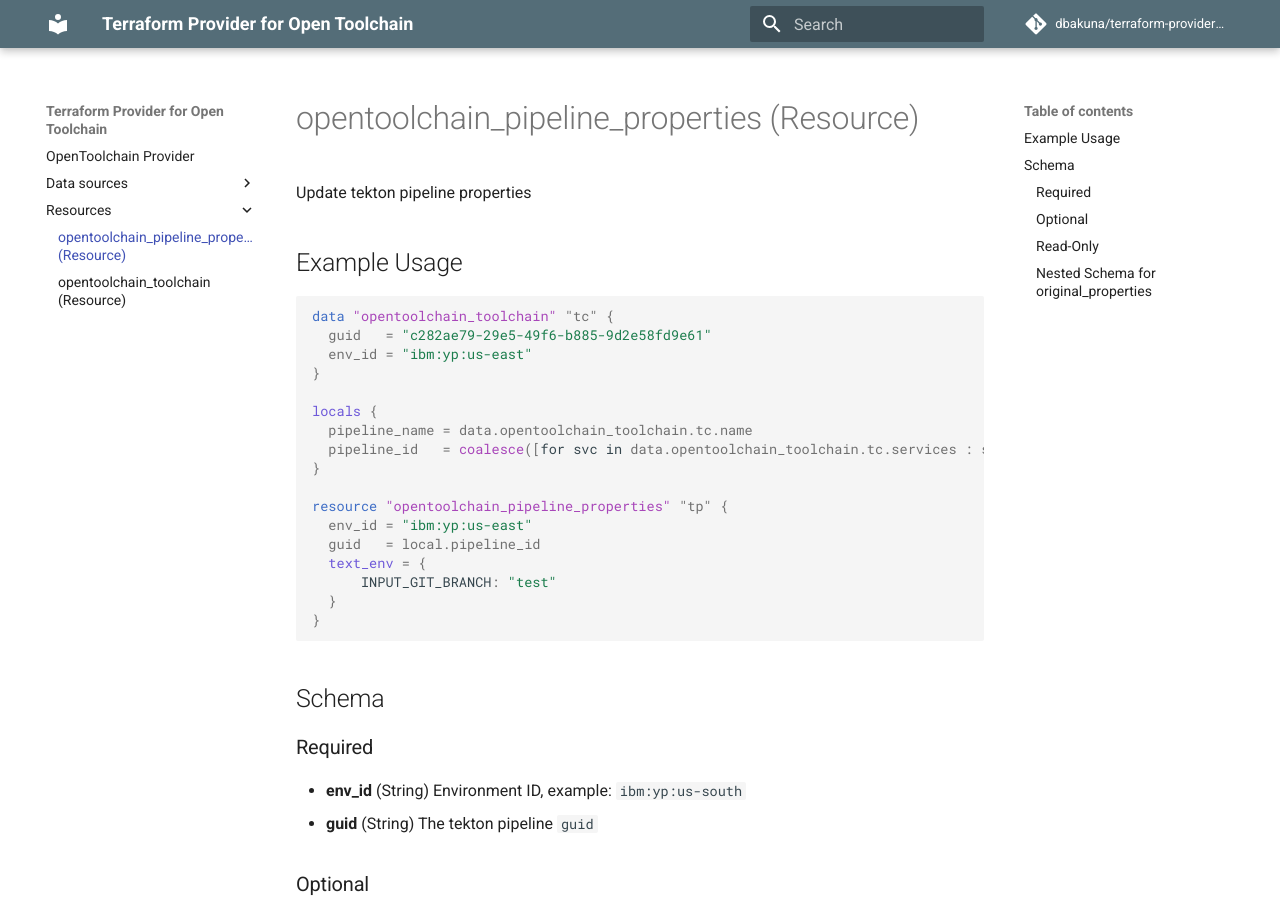
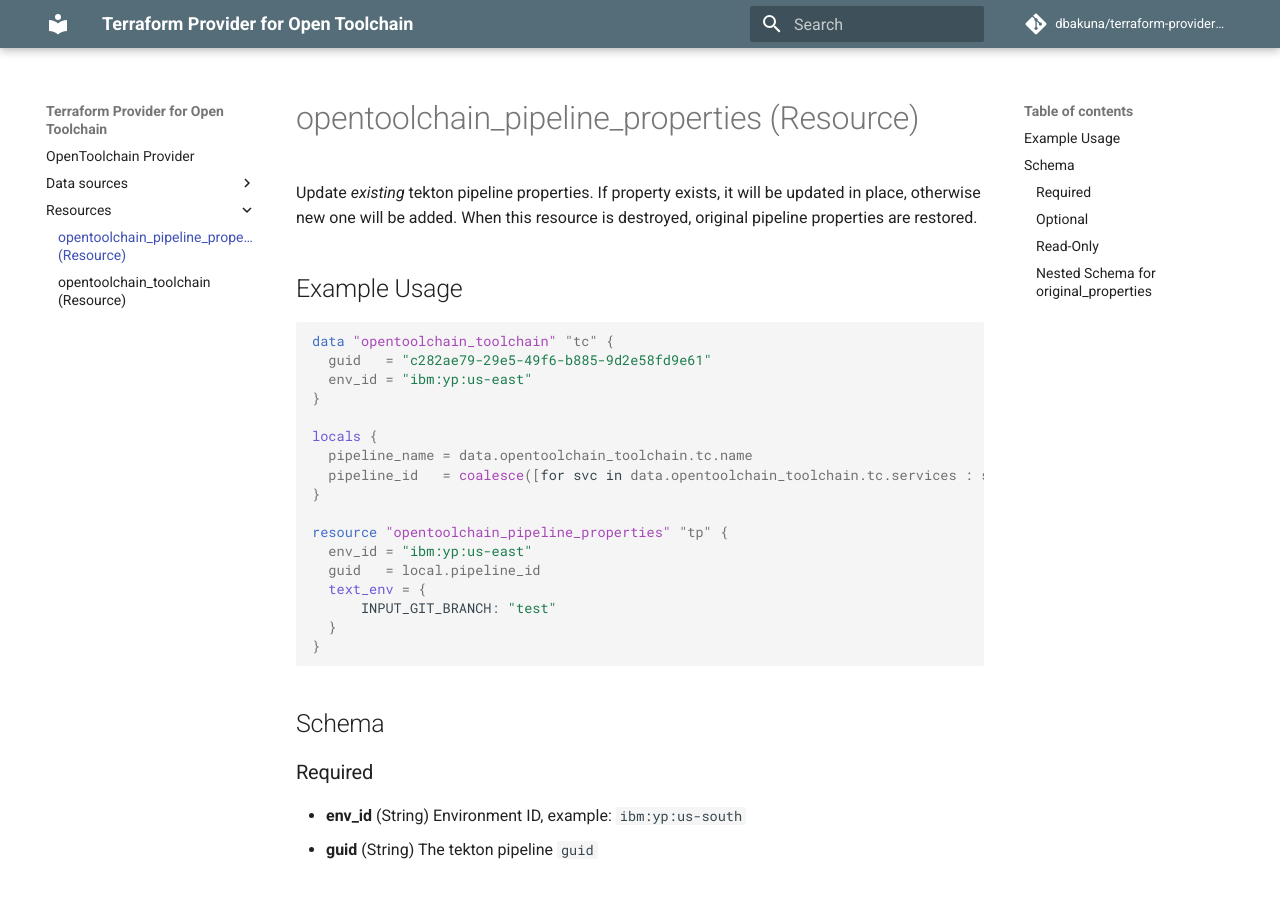
Before and after one commit to dariusbakunas/terraform-provider-opentoolchain, an MkDocs documentation site: the page built from docs/resources/pipeline_properties.md, in a window 1280 px wide and 900 px high. Built offline with MkDocs 1.6.1 and Material for MkDocs 9.7.7, drawn with Linux system fonts in a browser that asks for light colours; comment, search, counter and statistics services are not loaded.

Commit message:
docs: clarify pipeline properties description

```diff
--- a/docs/resources/pipeline_properties.md
+++ b/docs/resources/pipeline_properties.md
@@ -3,12 +3,12 @@
 page_title: "opentoolchain_pipeline_properties Resource - terraform-provider-opentoolchain"
 subcategory: ""
 description: |-
-  Update tekton pipeline properties
+  Update existing tekton pipeline properties. If property exists, it will be updated in place, otherwise new one will be added. When this resource is destroyed, original pipeline properties are restored.
 ---
 
 # opentoolchain_pipeline_properties (Resource)
 
-Update tekton pipeline properties
+Update *existing* tekton pipeline properties. If property exists, it will be updated in place, otherwise new one will be added. When this resource is destroyed, original pipeline properties are restored.
 
 ## Example Usage
 
```
Also changed, not shown: 1 other file.
